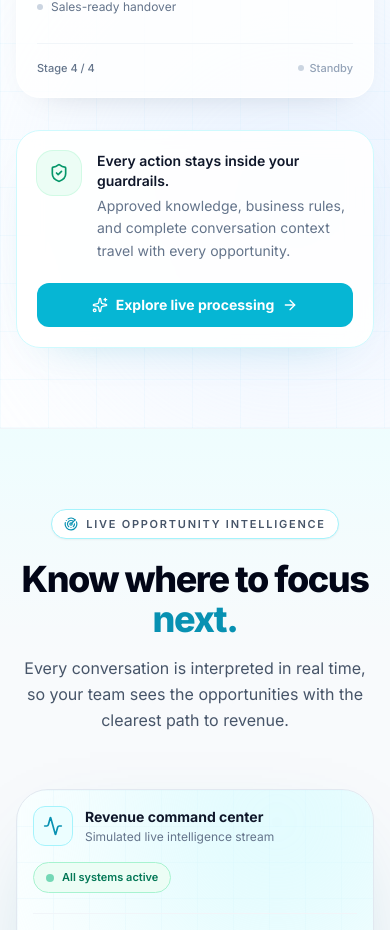
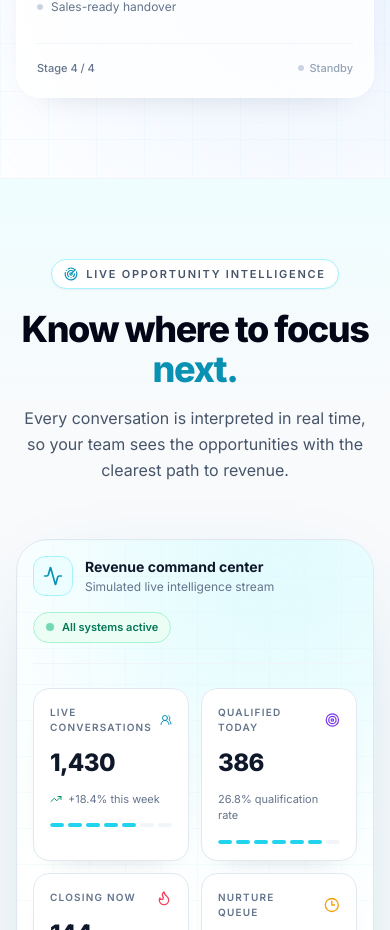
Before and after one commit to mnoumanrasheed/Leadhive-new-draft, a React (Vite) app: page / in a window 390 px wide. Shown: the part 6814-7744 px from the top of the page. Built offline with nearby package versions, Linux system fonts and the light colour scheme.

Commit message:
final push

```diff
--- a/src/components/common/Navbar.jsx
+++ b/src/components/common/Navbar.jsx
@@ -58,7 +58,7 @@ export function Navbar({ activeRoute, onNavigate, onOpenBooking }) {
               }}
               className="px-3 py-2 rounded-lg transition-colors hover:bg-slate-50 hover:text-slate-900"
             >
-              Experience Centre
+              Industries
             </button>
             <button
               onClick={() => handleNavClick('home', 'contact-section')}
@@ -127,7 +127,7 @@ export function Navbar({ activeRoute, onNavigate, onOpenBooking }) {
               }}
               className="px-3 py-2 text-left rounded-lg text-sm font-medium text-slate-700 hover:bg-slate-50"
             >
-              Experience Centre
+              Industries
             </button>
           </div>
 
--- a/src/components/home/OperatingModel.jsx
+++ b/src/components/home/OperatingModel.jsx
@@ -1,16 +1,13 @@
 import React, { useEffect, useState } from 'react';
 import {
   Activity,
-  ArrowRight,
   Eye,
   FileCheck2,
   MessageCircle,
-  ShieldCheck,
-  Sparkles,
   Trophy,
 } from 'lucide-react';
 
-export function OperatingModel({ onNavigate }) {
+export function OperatingModel() {
   const [activeStep, setActiveStep] = useState(0);
   const steps = [
     {
@@ -135,25 +132,6 @@ export function OperatingModel({ onNavigate }) {
           </div>
         </div>
 
-        <div className="mt-8 flex flex-col gap-5 rounded-3xl border border-cyan-100 bg-white/90 p-5 shadow-[0_18px_50px_-35px_rgba(8,145,178,0.38)] backdrop-blur-md sm:p-6 lg:flex-row lg:items-center lg:justify-between">
-          <div className="flex items-start gap-4">
-            <div className="flex h-11 w-11 shrink-0 items-center justify-center rounded-2xl bg-emerald-50 text-emerald-600 ring-1 ring-emerald-100">
-              <ShieldCheck className="h-5 w-5" />
-            </div>
-            <div>
-              <p className="text-sm font-semibold text-slate-900">Every action stays inside your guardrails.</p>
-              <p className="mt-1 text-sm leading-relaxed text-slate-500">Approved knowledge, business rules, and complete conversation context travel with every opportunity.</p>
-            </div>
-          </div>
-          <button
-            onClick={() => onNavigate('experience')}
-            className="group inline-flex shrink-0 items-center justify-center gap-2 rounded-xl bg-cyan-500 px-5 py-3 text-sm font-bold text-white transition-all hover:bg-cyan-600 hover:shadow-[0_10px_35px_rgba(6,182,212,0.3)] focus:outline-none focus-visible:ring-2 focus-visible:ring-cyan-300"
-          >
-            <Sparkles className="h-4 w-4" />
-            Explore live processing
-            <ArrowRight className="h-4 w-4 transition-transform group-hover:translate-x-1" />
-          </button>
-        </div>
       </div>
     </section>
   );
```
